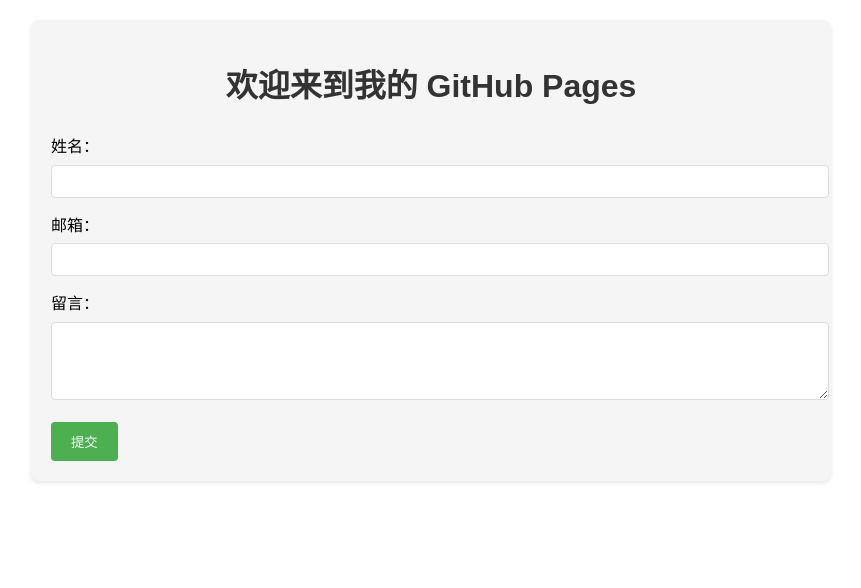
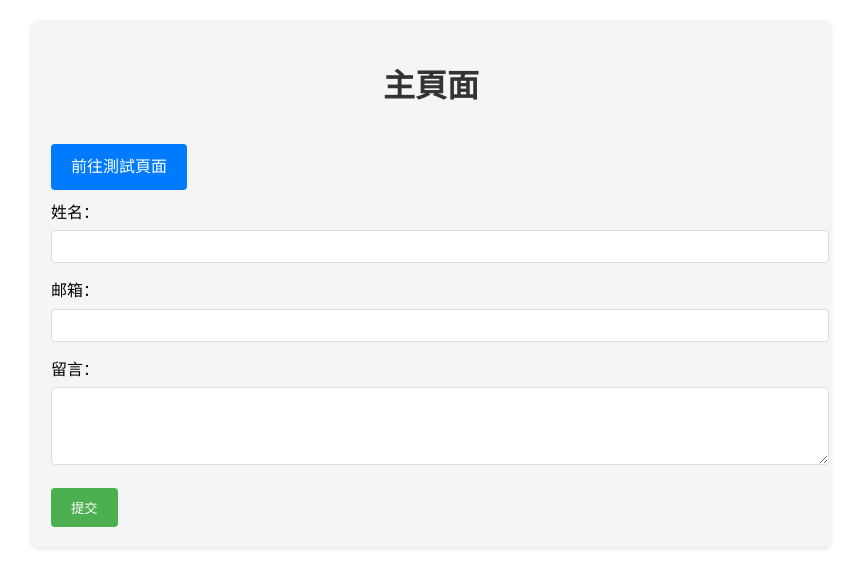
Before and after one commit to andy1388/html_1, a website: page index.html in a window 1280 px wide. Shown: the whole page, without its empty margins (209-1070 px from the left). Drawn offline with Linux system fonts and the light colour scheme.

Commit message:
Update index.html

```diff
--- a/index.html
+++ b/index.html
@@ -46,11 +46,26 @@
         button:hover {
             background-color: #45a049;
         }
+        .nav-link {
+            display: inline-block;
+            padding: 10px 20px;
+            background-color: #007bff;
+            color: white;
+            text-decoration: none;
+            border-radius: 4px;
+            margin: 10px 0;
+        }
+        .nav-link:hover {
+            background-color: #0056b3;
+        }
     </style>
 </head>
 <body>
     <div class="container">
-        <h1>欢迎来到我的 GitHub Pages</h1>
+        <h1>主頁面</h1>
+        <nav>
+            <a href="test.html" class="nav-link">前往測試頁面</a>
+        </nav>
 
         <form id="userForm">
             <div class="form-group">
```
